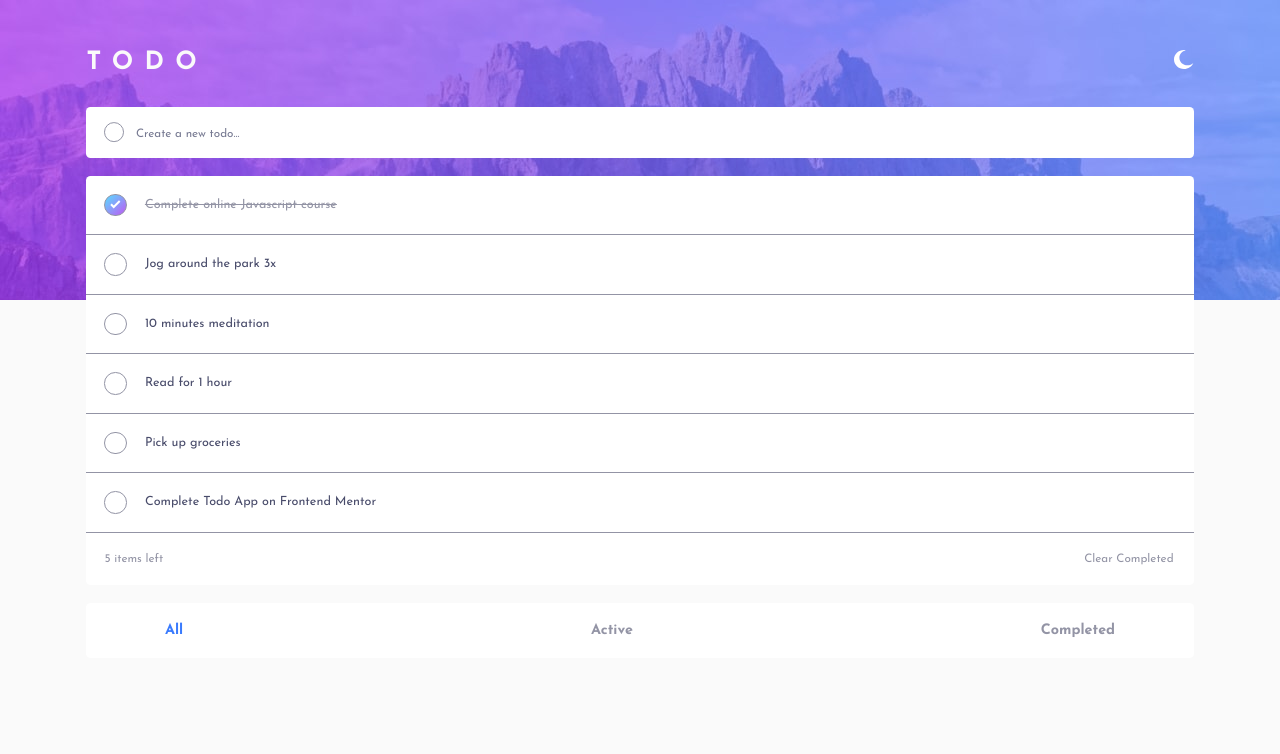
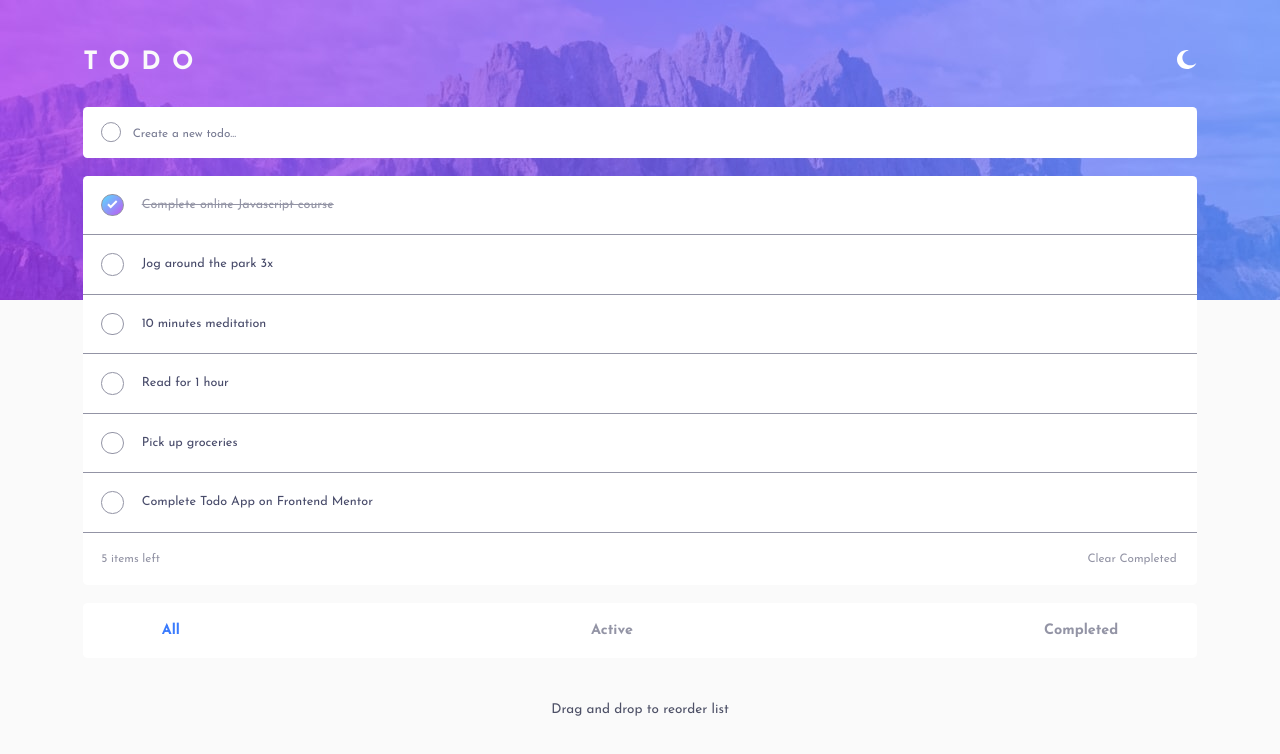
Before and after one commit to erelropeta/fem-todo-app-main, a React (Vite) app: page / in a window 1280 px wide. Shown: the top 754 px of the page. Built offline with nearby package versions, Linux system fonts and the light colour scheme.

Commit message:
style: add "drag and drop" note below the filter buttons

```diff
--- a/src/App.jsx
+++ b/src/App.jsx
@@ -193,6 +193,7 @@ function App() {
           handleDragEnd={handleDragEnd}
         />
         <TodoFilter filterBy={filterBy} setFilterBy={setFilterBy} />
+        <p className="note">Drag and drop to reorder list</p>
       </main>
     </div>
   );
--- a/src/components/todofilter.css
+++ b/src/components/todofilter.css
@@ -4,6 +4,7 @@
   background-color: var(--clr-dt-surface);
   border-radius: var(--br-sm);
   padding: 1rem 4.25rem;
+  margin-bottom: 2.5rem;
 }
 
 .theme--light .todo-filter {
--- a/src/index.css
+++ b/src/index.css
@@ -55,8 +55,12 @@ button {
 }
 
 .app {
-  width: 86.5vw;
+  width: 87vw;
   margin-inline: auto;
+}
+
+.main {
+  margin-bottom: 3rem;
 }
 
 .box {
@@ -70,6 +74,12 @@ button {
     no-repeat;
 }
 
+.note {
+  color: var(--clr-dt-text-muted);
+  font-size: 0.75rem;
+  text-align: center;
+}
+
 @media screen and (min-width: 376px) {
   body {
     background-image: url('./assets/images/bg-desktop-dark.jpg');
```
